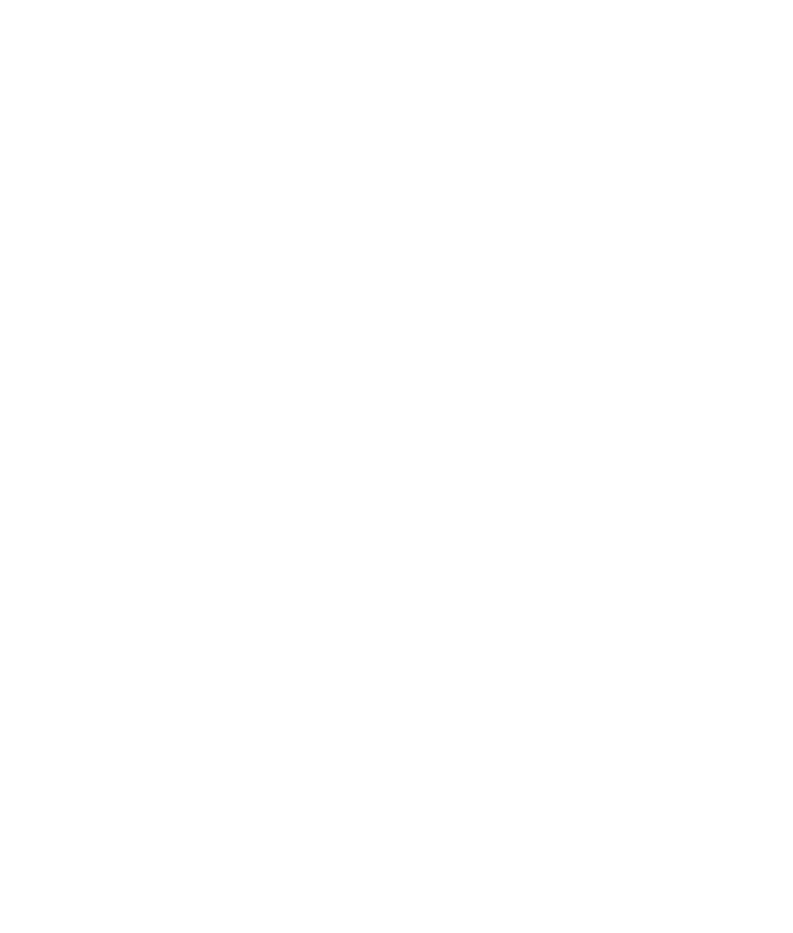
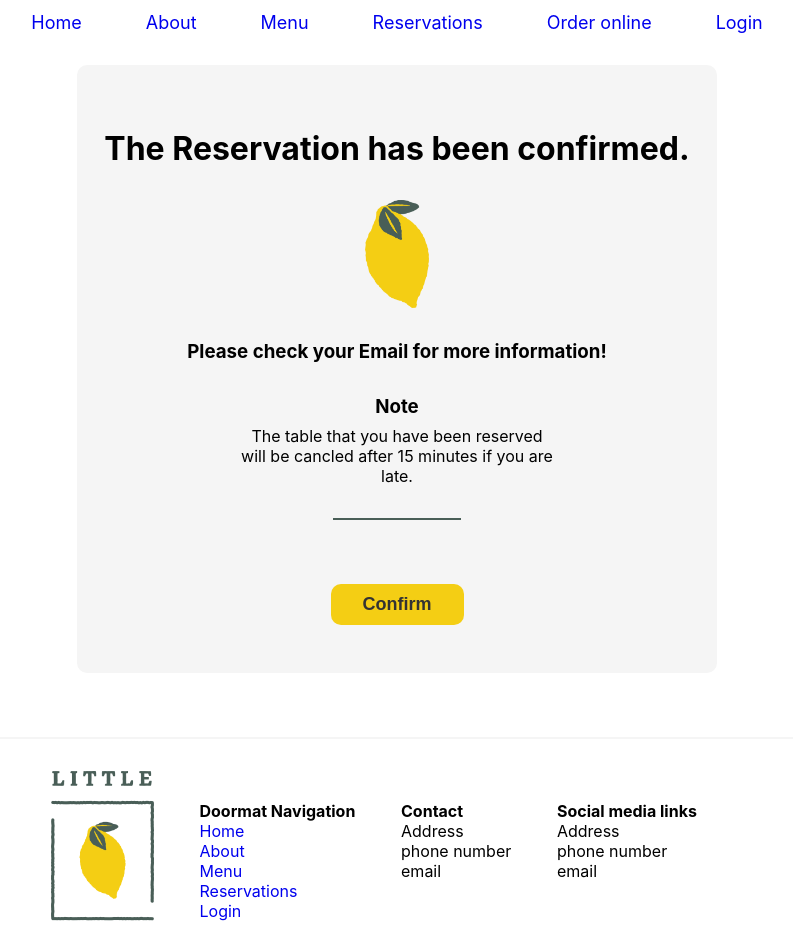
Before and after one commit to truonganhvu205/booking-a-table-on-the-little-lemon-website-react, a React (Create React App) app: page /little-lemon-website/confirm-reservations in a window 1280 px wide. Before the commit this address had no page. Shown: the part 140-1073 px from the top of the page, without its empty margins (243-1036 px from the left). Before the commit the page ends 800 px from the top, so only its background shows below. Built offline with nearby package versions, Linux system fonts and the light colour scheme.

Commit message:
little update

```diff
--- a/src/App.js
+++ b/src/App.js
@@ -78,7 +78,7 @@ function App() {
 
   const submitForm = (formData) => {
     if (submitData(formData)) {
-      navigate("/confirm-reservations");
+      navigate("/little-lemon-website/confirm-reservations");
     }
   }
 
@@ -90,35 +90,12 @@ function App() {
 
   const [availableTimes, dispatch] = useReducer(updateTimes, initializeTimes)
 
-  // const router = createBrowserRouter([
-  //   {
-  //     path: "/",
-  //     element: <HomePage />,
-  //   },
-  //   {
-  //     path: "/reservations",
-  //     element:
-  //       <Reservations
-  //         availableTimes={availableTimes}
-  //         dispatch={dispatch}
-  //         submitForm={submitForm}
-  //       />,
-  //   },
-  //   {
-  //     path: "/confirm-reservations",
-  //     element:
-  //       <ConfirmReservations />,
-  //   },
-  // ]);
-
   return (
     <div>
-      {/* <RouterProvider router={router} /> */}
-
       <Routes>
         <Route path="/little-lemon-website" element={<HomePage />} />
         <Route
-          path="/reservations"
+          path="/little-lemon-website/reservations"
           element={
             <Reservations
               availableTimes={availableTimes}
@@ -127,7 +104,7 @@ function App() {
             />
           }
         />
-        <Route path="/confirm-reservations" element={<ConfirmReservations />} />
+        <Route path="/little-lemon-website/confirm-reservations" element={<ConfirmReservations />} />
       </Routes>
     </div>
   );
--- a/src/components/ConfirmReservations.js
+++ b/src/components/ConfirmReservations.js
@@ -28,7 +28,7 @@ const ConfirmReservations = () => {
 
                         <div className={confirmReservationsFormStyle.reservationsLine}></div>
 
-                        <Link to='/'>
+                        <Link to='/little-lemon-website'>
                             <button>Confirm</button>
                         </Link>
                     </div>
--- a/src/components/Footer.js
+++ b/src/components/Footer.js
@@ -15,19 +15,19 @@ const Footer = () => {
 
                         <ul>
                             <li>
-                                <Link to="/">Home</Link>
+                                <Link to="/little-lemon-website">Home</Link>
                             </li>
                             <li>
-                                <Link to="/about">About</Link>
+                                <Link to="/little-lemon-website/about">About</Link>
                             </li>
                             <li>
-                                <Link to="/menu">Menu</Link>
+                                <Link to="/little-lemon-website/menu">Menu</Link>
                             </li>
                             <li>
-                                <Link to="/booking">Reservations</Link>
+                                <Link to="/little-lemon-website/reservations">Reservations</Link>
                             </li>
                             <li>
-                                <Link to="/login">Login</Link>
+                                <Link to="/little-lemon-website/login">Login</Link>
                             </li>
                         </ul>
                     </div>
--- a/src/components/Hero.js
+++ b/src/components/Hero.js
@@ -11,7 +11,7 @@ const Hero = () => {
                 <h3>Chicago</h3>
                 <p>Lorem ipsum dolor sit amet consectetur, adipisicing elit. Iste ex maxime cupiditate similique eos magnam, libero aspernatur nulla incidunt consequuntur suscipit. Optio rerum voluptate officia, autem sequi ipsum tenetur voluptas, at molestias totam eius molestiae. Veniam mollitia deserunt unde! Dolores eius esse blanditiis rerum beatae ipsam assumenda culpa nesciunt expedita?</p>
 
-                <Link to="/reservations">
+                <Link to="/little-lemon-website/reservations">
                     <button>Reserve a Table</button>
                 </Link>
             </div>
--- a/src/components/Highlights.js
+++ b/src/components/Highlights.js
@@ -39,7 +39,7 @@ const Highlights = () => {
             <div className={highlightsStyle.partOne}>
                 <h2>This weeks specials!</h2>
 
-                <Link to="/order-online">
+                <Link to="/little-lemon-website/order-online">
                     <button>Online Menu</button>
                 </Link>
             </div>
@@ -59,7 +59,7 @@ const Highlights = () => {
 
                                     <p>{meal.review}</p>
 
-                                    <Link to="/order-online">
+                                    <Link to="/little-lemon-website/order-online">
                                         <span>Order a delivery</span>
 
                                         <img src={meal.order} alt="image" className={highlightsStyle.orderImage} />
--- a/src/components/Nav.js
+++ b/src/components/Nav.js
@@ -6,7 +6,7 @@ import navStyle from './components.module.css/Nav.module.css'
 const Nav = () => {
     return (
         <div className={navStyle.nav}>
-            <Link to="/">
+            <Link to="/little-lemon-website">
                 <img src={HeaderLogo} alt="logo" />
             </Link>
 
@@ -15,22 +15,22 @@ const Nav = () => {
             <div className={navStyle.navList}>
                 <ul>
                     <li>
-                        <Link to="/">Home</Link>
+                        <Link to="/little-lemon-website">Home</Link>
                     </li>
                     <li>
-                        <Link to="/about">About</Link>
+                        <Link to="/little-lemon-website/about">About</Link>
                     </li>
                     <li>
-                        <Link to="/menu">Menu</Link>
+                        <Link to="/little-lemon-website/menu">Menu</Link>
                     </li>
                     <li>
-                        <Link to="/reservations">Reservations</Link>
+                        <Link to="/little-lemon-website/reservations">Reservations</Link>
                     </li>
                     <li>
-                        <Link to="/order-online">Order online</Link>
+                        <Link to="/little-lemon-website/order-online">Order online</Link>
                     </li>
                     <li>
-                        <Link to="/login">Login</Link>
+                        <Link to="/little-lemon-website/login">Login</Link>
                     </li>
                 </ul>
             </div>
```
